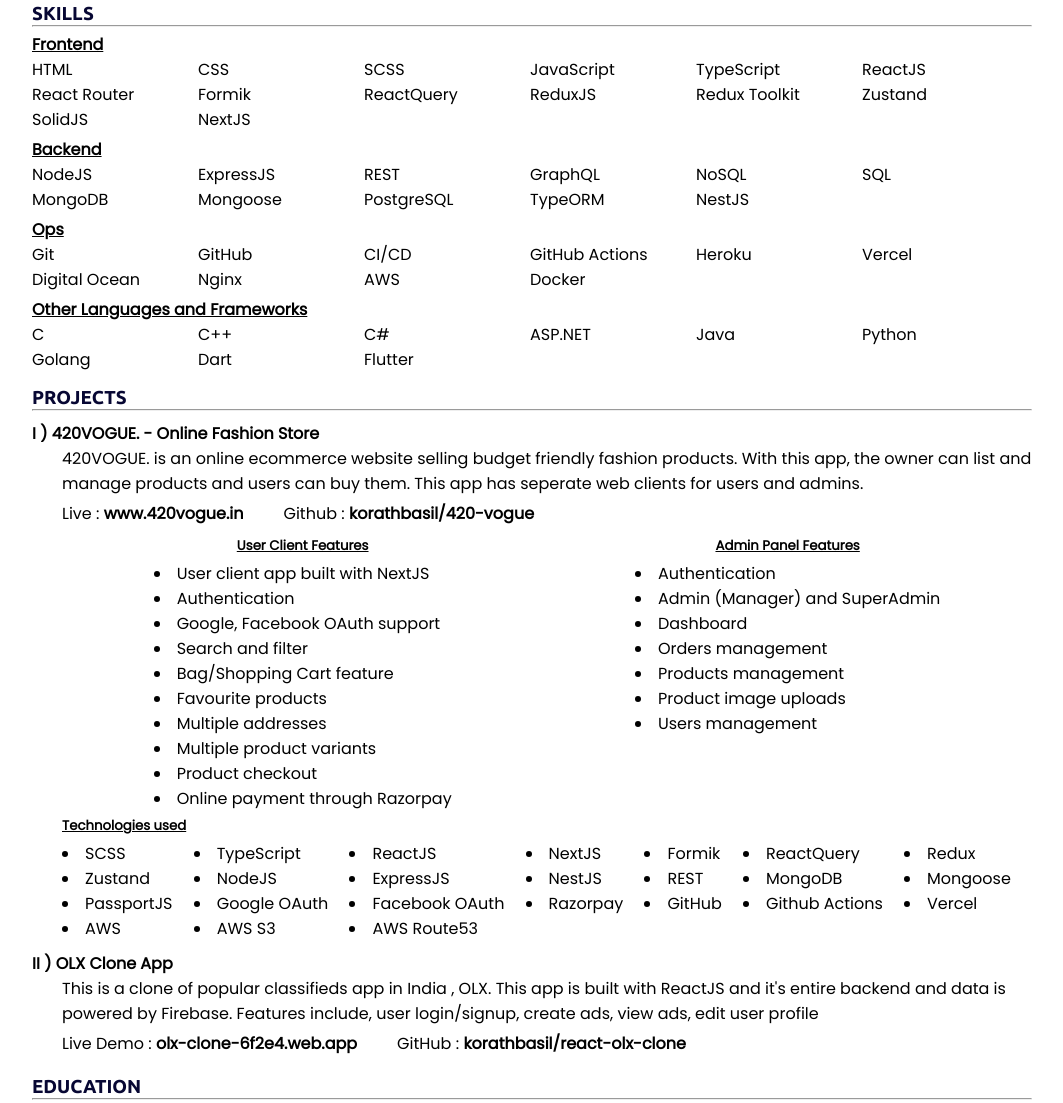
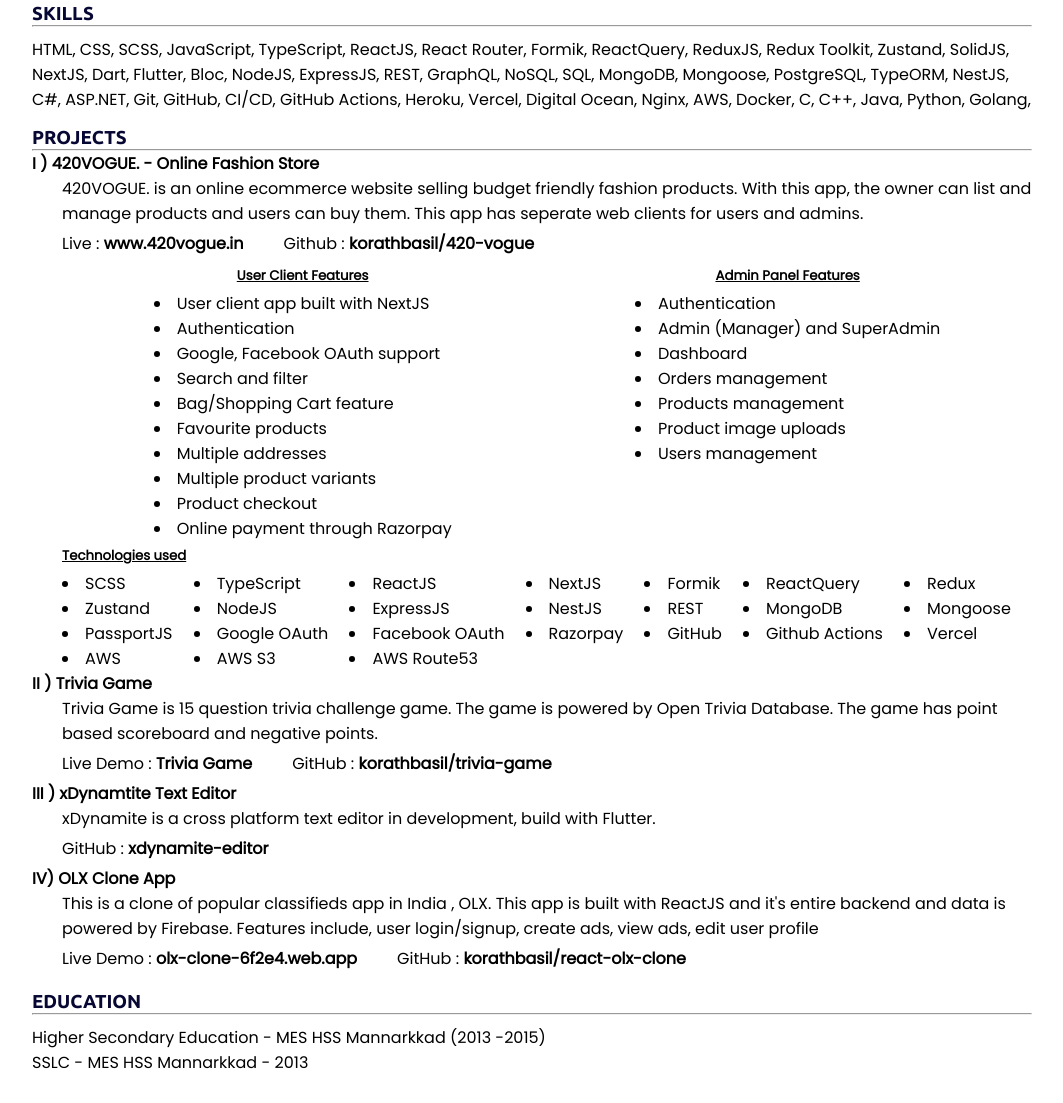
Before and after one commit to korathbasil/resume-web, a plain HTML site: page index.html in a window 1280 px wide. Shown: the part 298-1401 px from the top of the page, without its empty margins (108-1171 px from the left). Drawn offline with Linux system fonts and the light colour scheme; files whose address does not match are found by name.

Commit message:
feat : remove skill headings, add new projects

```diff
--- a/index.html
+++ b/index.html
@@ -81,61 +81,16 @@
         <h3>SKILLS</h3>
         <hr />
         <div class="skill">
-          <h4>Frontend</h4>
+          <!-- <h4>Frontend</h4> -->
           <div class="skills">
-            <p>HTML</p>
-            <p>CSS</p>
-            <p>SCSS</p>
-            <p>JavaScript</p>
-            <p>TypeScript</p>
-            <p>ReactJS</p>
-            <p>React Router</p>
-            <p>Formik</p>
-            <p>ReactQuery</p>
-            <p>ReduxJS</p>
-            <p>Redux Toolkit</p>
-            <p>Zustand</p>
-            <p>SolidJS</p>
-            <p>NextJS</p>
-          </div>
-          <h4>Backend</h4>
-          <div class="skills">
-            <p>NodeJS</p>
-            <p>ExpressJS</p>
-            <p>REST</p>
-            <p>GraphQL</p>
-            <p>NoSQL</p>
-            <p>SQL</p>
-            <p>MongoDB</p>
-            <p>Mongoose</p>
-            <p>PostgreSQL</p>
-            <p>TypeORM</p>
-            <p>NestJS</p>
-          </div>
-          <h4>Ops</h4>
-          <div class="skills">
-            <p>Git</p>
-            <p>GitHub</p>
-            <p>CI/CD</p>
-            <p>GitHub Actions</p>
-            <p>Heroku</p>
-            <p>Vercel</p>
-            <p>Digital Ocean</p>
-            <p>Nginx</p>
-            <p>AWS</p>
-            <p>Docker</p>
-          </div>
-          <h4>Other Languages and Frameworks</h4>
-          <div class="skills">
-            <p>C</p>
-            <p>C++</p>
-            <p>C#</p>
-            <p>ASP.NET</p>
-            <p>Java</p>
-            <p>Python</p>
-            <p>Golang</p>
-            <p>Dart</p>
-            <p>Flutter</p>
+            <p>
+              HTML, CSS, SCSS, JavaScript, TypeScript, ReactJS, React Router,
+              Formik, ReactQuery, ReduxJS, Redux Toolkit, Zustand, SolidJS,
+              NextJS, Dart, Flutter, Bloc, NodeJS, ExpressJS, REST, GraphQL,
+              NoSQL, SQL, MongoDB, Mongoose, PostgreSQL, TypeORM, NestJS, C#,
+              ASP.NET, Git, GitHub, CI/CD, GitHub Actions, Heroku, Vercel,
+              Digital Ocean, Nginx, AWS, Docker, C, C++, Java, Python, Golang,
+            </p>
           </div>
         </div>
       </section>
@@ -217,7 +172,44 @@
           </div>
         </div>
         <div class="project">
-          <h4>II ) OLX Clone App</h4>
+          <h4>II ) Trivia Game</h4>
+          <div class="intent">
+            Trivia Game is 15 question trivia challenge game. The game is
+            powered by Open Trivia Database. The game has point based scoreboard
+            and negative points.
+
+            <div class="actions">
+              <p>
+                Live Demo :
+                <a href="https://trivia-game-gray.vercel.app/">Trivia Game</a>
+              </p>
+              <p>
+                GitHub :
+                <a href="https://github.com/korathbasil/trivia-game"
+                  >korathbasil/trivia-game</a
+                >
+              </p>
+            </div>
+          </div>
+        </div>
+        <div class="project">
+          <h4>III ) xDynamtite Text Editor</h4>
+          <div class="intent">
+            xDynamite is a cross platform text editor in development, build with
+            Flutter.
+
+            <div class="actions">
+              <p>
+                GitHub :
+                <a href="https://github.com/xdynamite-editor"
+                  >xdynamite-editor</a
+                >
+              </p>
+            </div>
+          </div>
+        </div>
+        <div class="project">
+          <h4>IV) OLX Clone App</h4>
           <div class="intent">
             This is a clone of popular classifieds app in India , OLX. This app
             is built with ReactJS and it's entire backend and data is powered by
--- a/styles.css
+++ b/styles.css
@@ -85,16 +85,16 @@ section > h3 {
 /* Skill */
 .skill > h4 {
     text-decoration: underline;
-    margin-top: 5px;
+
 }
 .skills {
-    display: grid;
-    grid-template-columns: repeat(6, 166px);
-    /* margin-top: 5px; */
+    margin-top: 10px;
+    display: flex;
+    flex-wrap: wrap;
 }
 /* Project */
 .project > h4 {
-    margin-top: 10px;
+    /* margin-top: 10px;     */
 }
 .techs {
     display: grid;
```
